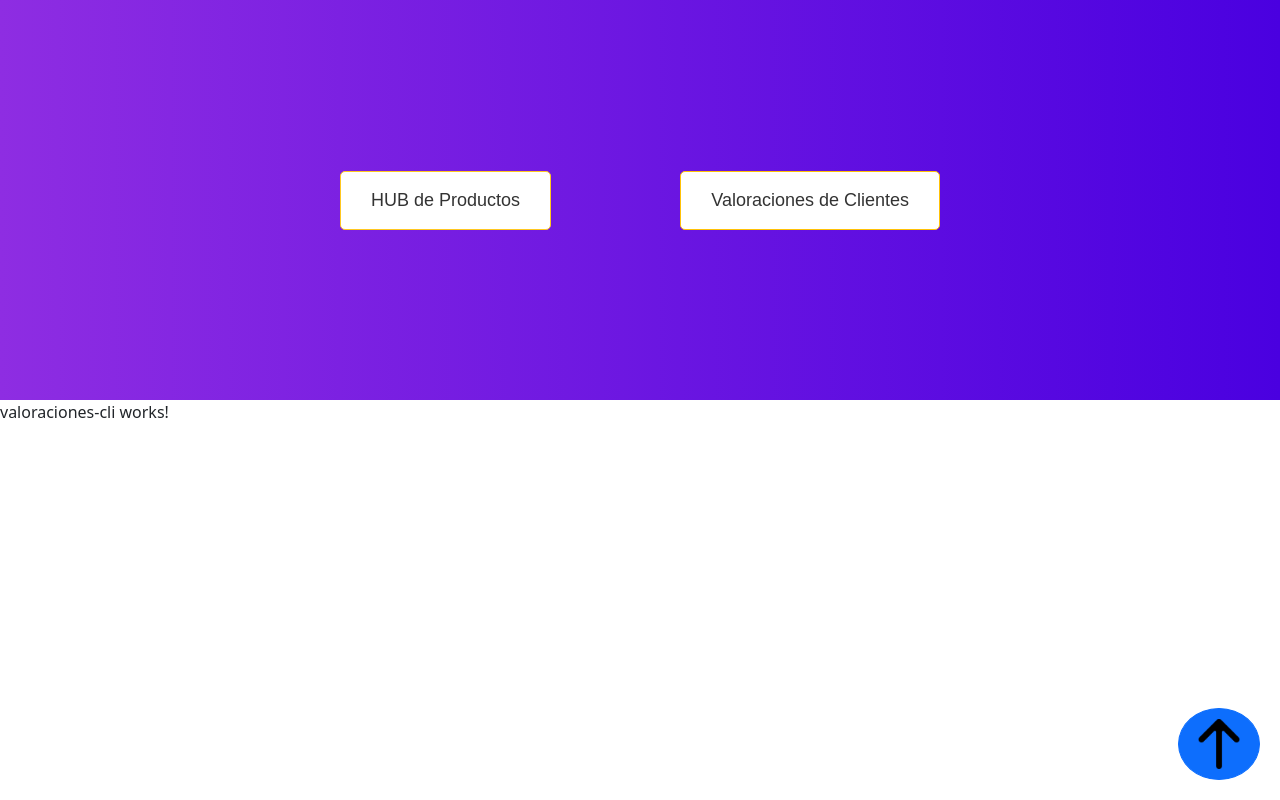
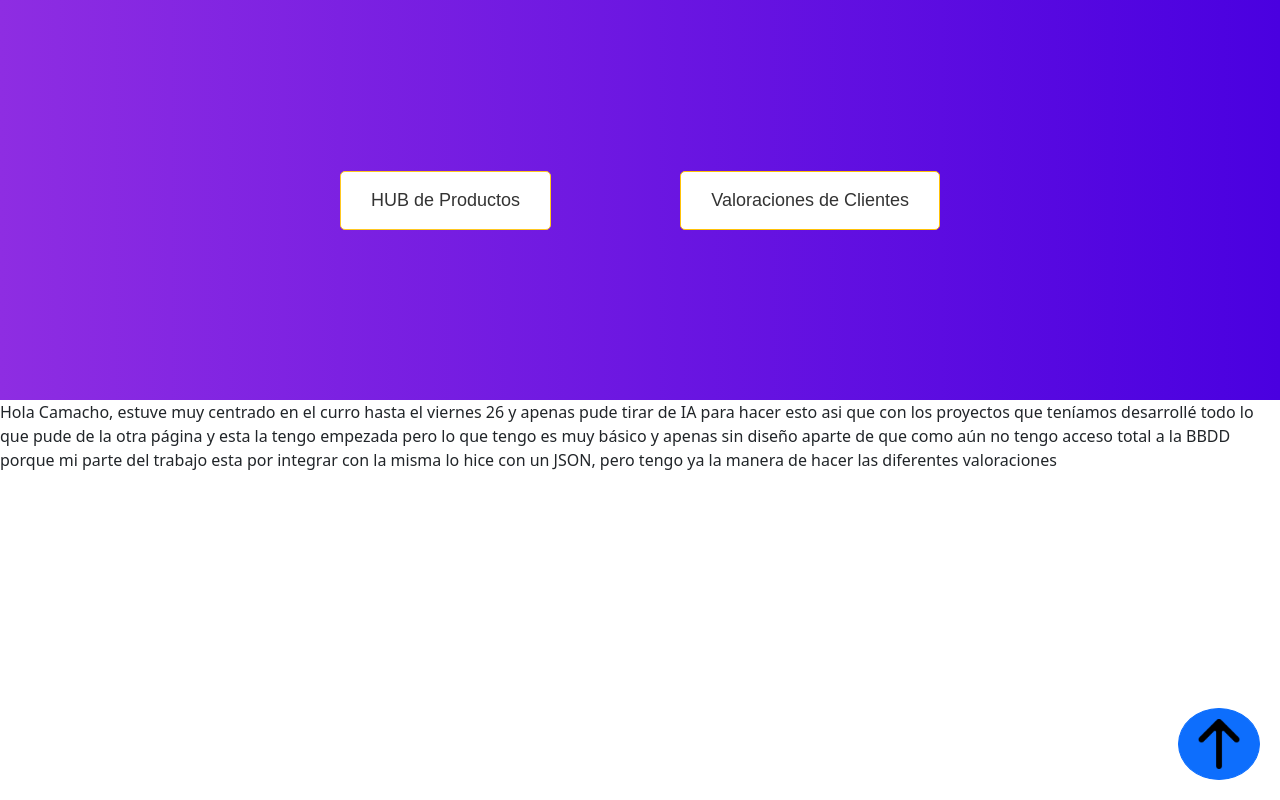
Before and after one commit to Chico-Estudioso/ProyectoFinalCurso, an Angular app: page /valoracionescli in a window 1280 px wide. Built offline with nearby package versions, Linux system fonts and the light colour scheme.

Commit message:
Final 1º

```diff
--- a/src/app/valoraciones-cli/valoraciones-cli.component.html
+++ b/src/app/valoraciones-cli/valoraciones-cli.component.html
@@ -1 +1,9 @@
-<p>valoraciones-cli works!</p>
+<p>
+  Hola Camacho, estuve muy centrado en el curro hasta el viernes 26 y apenas
+  pude tirar de IA para hacer esto asi que con los proyectos que teníamos
+  desarrollé todo lo que pude de la otra página y esta la tengo empezada pero lo
+  que tengo es muy básico y apenas sin diseño aparte de que como aún no tengo
+  acceso total a la BBDD porque mi parte del trabajo esta por integrar con la
+  misma lo hice con un JSON, pero tengo ya la manera de hacer las diferentes
+  valoraciones
+</p>
```
